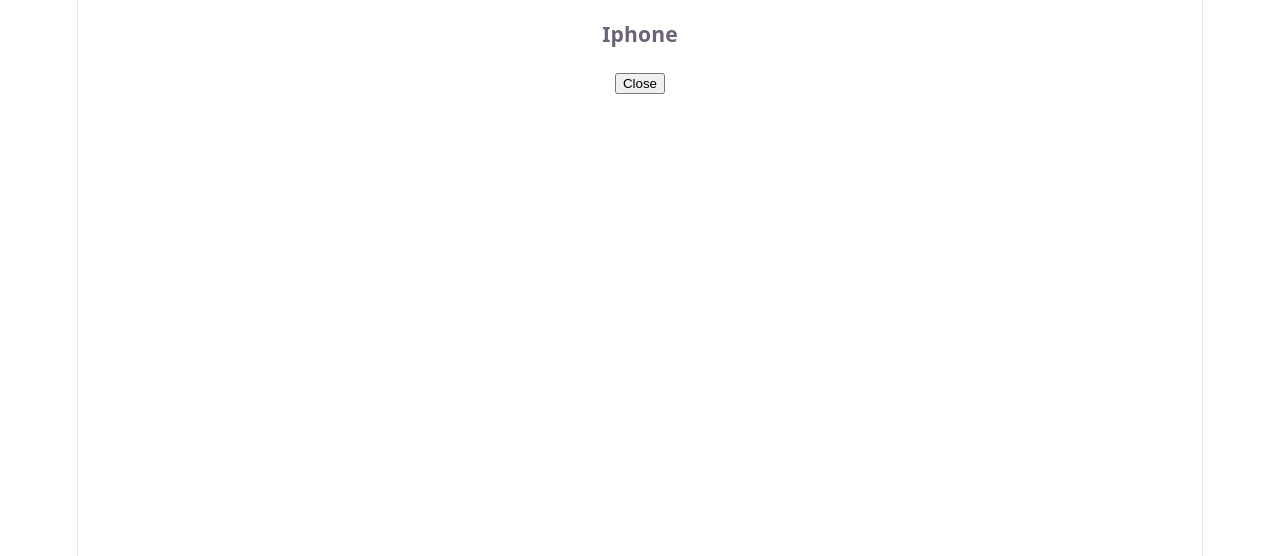
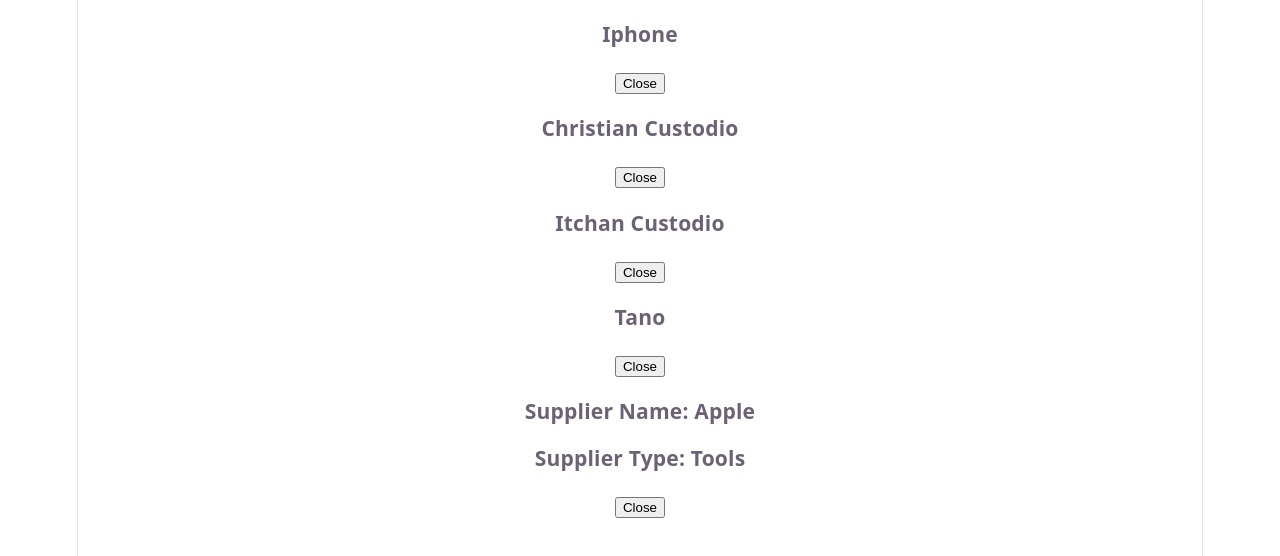
Before and after one commit to CoffeeCatShark/typescript-inventory-system-itelect4, a React (Vite) app: page / in a window 1280 px wide. Shown: the top 556 px of the page. Built offline with nearby package versions, Linux system fonts and the light colour scheme.

Commit message:
added manager and supplier cards

```diff
--- a/src/App.tsx
+++ b/src/App.tsx
@@ -1,7 +1,9 @@
 import { useState } from 'react'
 import { managers, suppliers, items, deliveryBoxes, mainStorage} from "../src/data/database"
 import ItemCard from './viewmodels/components/ItemCard';
-import { Item } from './types/types';
+import ManagerCard from './viewmodels/components/ManagerCard';
+import SupplierCard from './viewmodels/components/SupplierCard';
+import { Item, Manager, Supplier } from './types/types';
 
 function App() {
 
@@ -19,17 +21,41 @@
     );
 };      //copy paste
 
+const handleSelectManager = (selectedManager: Manager): void => {
+    setManagerList(prev =>
+        prev.filter(manager => manager.managerID !== selectedManager.managerID)
+    );
+};
+
+const handleSelectSupplier = (selectedSupplier: Supplier): void => {
+    setSupplierList(prev =>
+        prev.filter(supplier => supplier.supplierId !== selectedSupplier.supplierId)
+    )
+}
 
   return (
-    <>
-
+      <>
     {itemList.map(item => (
         <ItemCard
+            key={item.itemID}
+            item={item}
+            onSelect={handleSelectItem}
+        />
+    ))}
 
-        key={item.itemID}
-        item={item}
-        onSelect={handleSelectItem}
+    {managerList.map(manager => (
+        <ManagerCard
+            key={manager.managerID}
+            manager={manager}
+            onSelect={handleSelectManager}
+        />
+    ))}
 
+    {supplierList.map(supplier => (
+        <SupplierCard
+            key={supplier.supplierId}
+            supplier={supplier}
+            onSelect={handleSelectSupplier}
         />
     ))}
 
--- a/src/viewmodels/components/ManagerCard.tsx
+++ b/src/viewmodels/components/ManagerCard.tsx
@@ -1,14 +1,20 @@
-import type { Manager } from "../../types/index"
+import type { Manager } from "../../types/types"
 
 interface ManagerCardProps {
     manager: Manager
+    onSelect: (manager: Manager) => void;
 }
 
-function ManagerCard({manager}: ManagerCardProps) {
+function ManagerCard({onSelect, manager}: ManagerCardProps) {
+    const handleClick = (): void => {
+    onSelect(manager);
+};
+
+
     return (
         <div className="manager-card">
-            <h3>Manager Name: {manager.name}</h3>
-            <h3>Authorization Level: {manager.authLevel}</h3>
+            <h3>{manager.name}</h3>
+            <button onClick={handleClick}>Close</button>
         </div>
     )
 };
--- a/src/viewmodels/components/SupplierCard.tsx
+++ b/src/viewmodels/components/SupplierCard.tsx
@@ -1,14 +1,19 @@
-import type { Supplier } from "../../types/index"
+import type { Supplier } from "../../types/types"
 
 interface SupplierCardProps {
     supplier: Supplier
+    onSelect: (supplier: Supplier) => void
 }
 
-function SupplierCard({supplier}: SupplierCardProps) {
+function SupplierCard({onSelect, supplier}: SupplierCardProps) {
+     const handleClick = (): void => {
+     onSelect(supplier)}
+
     return (
         <div className="supplier-card">
             <h3>Supplier Name: {supplier.supplier_name}</h3>
             <h3>Supplier Type: {supplier.type}</h3>
+            <button onClick={handleClick}>Close</button>
         </div>
     )
 };
```
